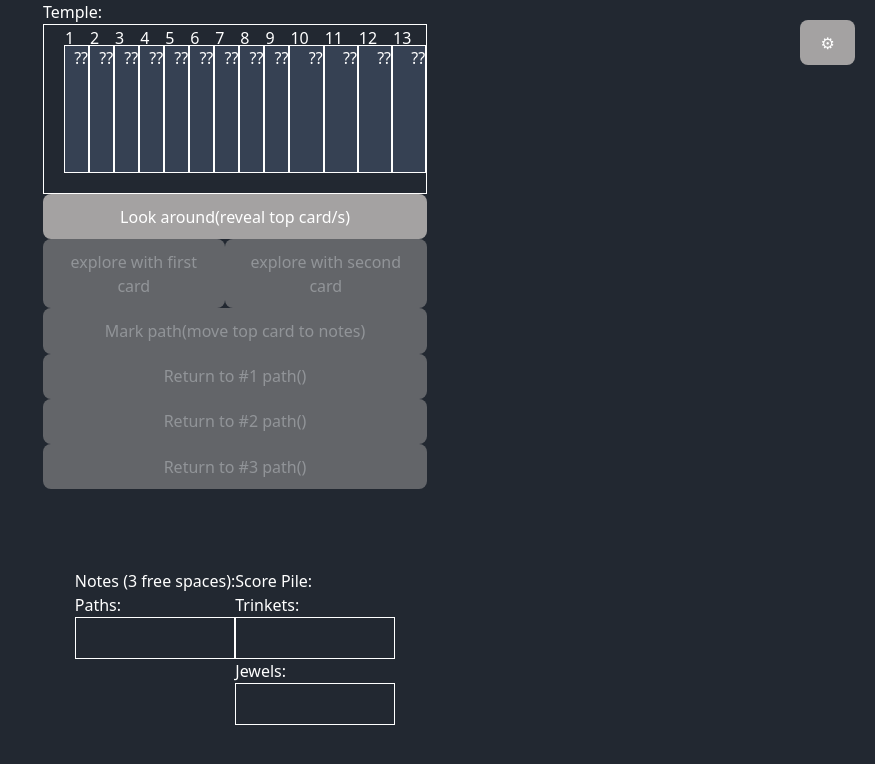
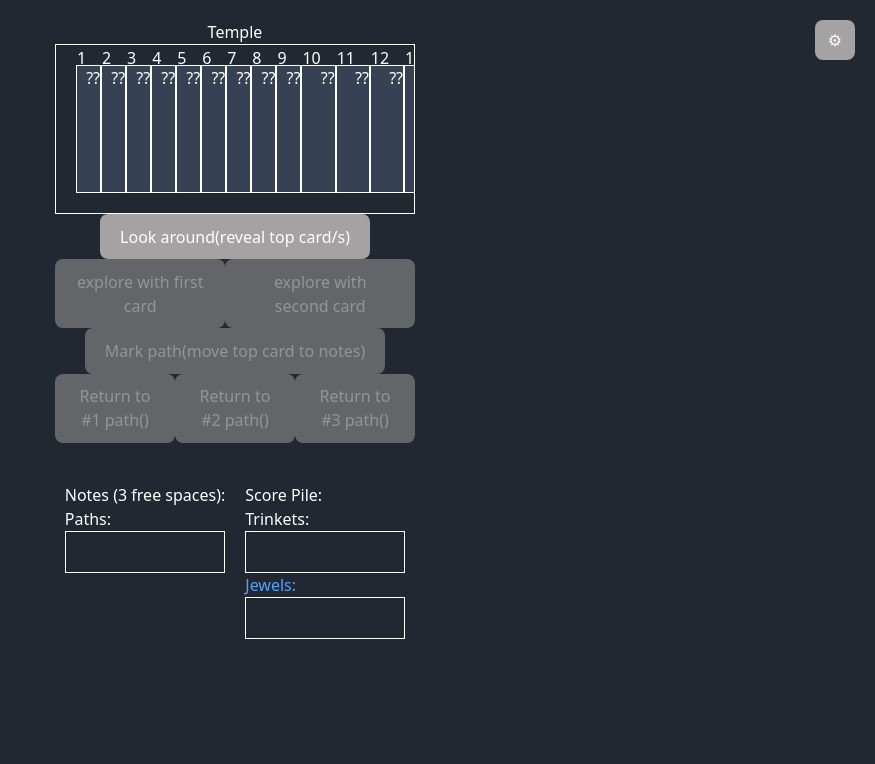
Before and after one commit to Ado-go/loot-the-loop, a React (Vite) app: page / in a window 1280 px wide. Both pictures are taken after a click on the button "Start the game". Shown: the top 764 px of the page, without its empty margins (405-1280 px from the left). Built offline with nearby package versions, Linux system fonts and the light colour scheme.

Commit message:
feat: size changes + card colors depending on type

```diff
--- a/src/App.tsx
+++ b/src/App.tsx
@@ -139,7 +139,7 @@ function App() {
   }
 
   return (
-    <div>
+    <>
       {gameEnd && (
         <div className="min-h-screen flex flex-col gap-5 items-center justify-center">
           <h1 className="text-center">Loot the loop card game</h1>
@@ -154,15 +154,15 @@ function App() {
         </div>
       )}
       {!gameEnd && (
-        <div className="min-h-screen flex flex-col items-center gap-20">
+        <div className="min-h-screen flex flex-col pt-5 items-center gap-10">
           <button
             onClick={() => setOpenOptions(true)}
-            className="absolute z-5 top-5 right-5"
+            className="absolute flex justify-center items-center w-10 h-10 z-5 top-5 right-5"
           >
-            ⚙
+            <p>⚙</p>
           </button>
           {openOptions && (
-            <div className="w-screen h-screen flex flex-col items-center justify-center gap-2 bg-gray-800 absolute z-10">
+            <div className="w-full h-full flex flex-col items-center justify-center gap-2 bg-gray-800 absolute z-10">
               <button
                 onClick={() => {
                   resetGame();
@@ -174,9 +174,9 @@ function App() {
               <button onClick={() => setOpenOptions(false)}>Close</button>
             </div>
           )}
-          <div>
-            <h2>Temple:</h2>
-            <div className="flex p-5 max-w-96 overflow-hidden overflow-x-scroll border">
+          <div className="flex flex-col">
+            <h2 className="text-center">Temple</h2>
+            <div className="flex p-5 max-w-90 overflow-hidden overflow-x-scroll border">
               {deck.map((card, index) => (
                 <Card
                   key={card.suit + card.value}
@@ -187,17 +187,17 @@ function App() {
                 />
               ))}
             </div>
-            <div className="flex flex-col items-center">
-              <div className="max-w-96">
+            <div className="max-w-90 flex flex-col items-center">
+              <div>
                 <button
-                  className="w-96 disabled:opacity-50 disabled:cursor-not-allowed"
+                  className=" disabled:opacity-50 disabled:cursor-not-allowed"
                   disabled={isEnd || deck[0].revealed}
                   onClick={() => lookAround()}
                 >
                   Look around(reveal top card/s)
                 </button>
               </div>
-              <div className=" flex max-w-96">
+              <div className="flex">
                 <button
                   disabled={
                     isEnd || !deck[0].revealed || isNaN(parseInt(deck[0].value))
@@ -223,9 +223,9 @@ function App() {
                     "(" + deck[1].value + ")"}
                 </button>
               </div>
-              <div className="max-w-96">
+              <div>
                 <button
-                  className="w-96 disabled:opacity-50 disabled:cursor-not-allowed"
+                  className="disabled:opacity-50 disabled:cursor-not-allowed"
                   disabled={
                     isEnd ||
                     markedPaths.length === 3 ||
@@ -237,23 +237,23 @@ function App() {
                   Mark path(move top card to notes)
                 </button>
               </div>
-              <div className="max-w-96">
+              <div className="flex">
                 <button
-                  className="w-96 disabled:opacity-50 disabled:cursor-not-allowed"
+                  className="disabled:opacity-50 disabled:cursor-not-allowed"
                   disabled={isEnd || markedPaths[0]?.value === undefined}
                   onClick={() => returnToMarkedPath(0)}
                 >
                   Return to #1 path({markedPaths[0]?.value})
                 </button>
                 <button
-                  className="w-96 disabled:opacity-50 disabled:cursor-not-allowed"
+                  className="disabled:opacity-50 disabled:cursor-not-allowed"
                   disabled={isEnd || markedPaths[1]?.value === undefined}
                   onClick={() => returnToMarkedPath(1)}
                 >
                   Return to #2 path({markedPaths[1]?.value})
                 </button>
                 <button
-                  className="w-96 disabled:opacity-50 disabled:cursor-not-allowed"
+                  className="disabled:opacity-50 disabled:cursor-not-allowed"
                   disabled={isEnd || markedPaths[2]?.value === undefined}
                   onClick={() => returnToMarkedPath(2)}
                 >
@@ -262,7 +262,7 @@ function App() {
               </div>
             </div>
           </div>
-          <div className="flex justify-around">
+          <div className="flex gap-5 justify-around">
             <div>
               <h2>Notes ({3 - markedPaths.length} free spaces):</h2>
               <div>
@@ -297,7 +297,7 @@ function App() {
                 </div>
               </div>
               <div>
-                <h3>Jewels:</h3>
+                <h3 className="text-blue-400">Jewels:</h3>
                 <div className="flex p-5 w-40 overflow-hidden overflow-x-auto border">
                   {jewels.map((jewel, index) => (
                     <Card
@@ -314,7 +314,7 @@ function App() {
           </div>
         </div>
       )}
-    </div>
+    </>
   );
 }
 
--- a/src/components/Card.tsx
+++ b/src/components/Card.tsx
@@ -6,9 +6,29 @@ type CardProps = {
 };
 
 export default function Card({ suit, value, revealed, position }: CardProps) {
+  let color = "";
+
+  if (revealed) {
+    switch (value) {
+      case "Joker":
+        color = " text-amber-300";
+        break;
+      case "A":
+        color = "text-blue-400";
+        break;
+      case "J":
+      case "Q":
+      case "K":
+        color = "text-red-400";
+        break;
+      default:
+        color = "";
+        break;
+    }
+  }
   return (
     <>
-      <div className="w-10 h-32 bg-gray-700 border">
+      <div className={"w-10 h-32 bg-gray-700 border " + color}>
         <span className="relative bottom-5">{position}</span>
         {revealed ? suit + value : "??"}
       </div>
```
